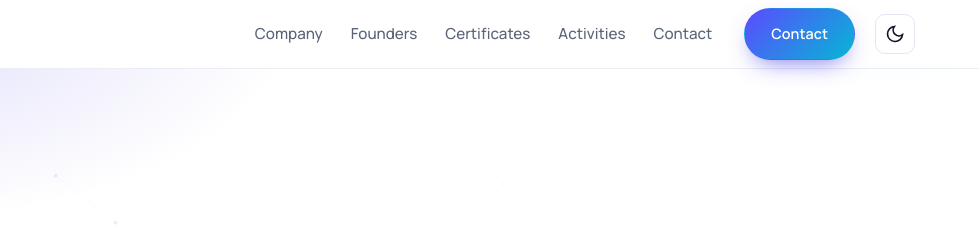
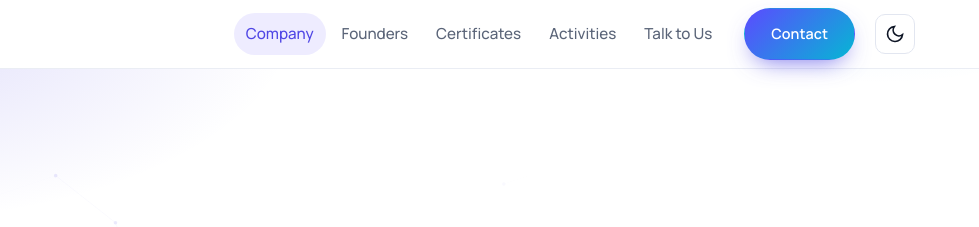
Before and after one commit to agenticqa2/agenticqa-website, a website: page hub/index.html in a window 1280 px wide. Shown: the top 227 px of the page, 301-1280 px from the left. Drawn offline with Linux system fonts and the light colour scheme.

Commit message:
feat(hub): rename nav Contact to Talk to Us + scroll-spy
Header nav label only; CTA button unchanged. IntersectionObserver
sets aria-current on the in-view section link. Cache-bust site.js.

```diff
--- a/assets/css/styles.css
+++ b/assets/css/styles.css
@@ -535,3 +535,6 @@ section{padding:96px 0}
 .feat .card{padding:24px}
 @media (min-width:1000px){.grid.g4.feat{grid-template-columns:repeat(4,1fr)}.grid.g4.feat>*{grid-column:auto!important}}
 @media (prefers-reduced-motion:reduce){.hv,.hv *,.hero-copy>*{animation:none!important}.hv-bar{transform:none}}
+
+/* nav scroll-spy */
+.site-nav a[aria-current="true"]{color:var(--brand);background:var(--accent-soft)}
--- a/assets/js/site.js
+++ b/assets/js/site.js
@@ -37,6 +37,37 @@
 
   var hdr = document.querySelector('.site-header');
   if (hdr) { var onS = function () { hdr.classList.toggle('scrolled', window.scrollY > 8); }; onS(); addEventListener('scroll', onS, { passive: true }); }
+
+  // Nav scroll-spy: aria-current on section in view
+  (function () {
+    var nav = document.querySelector('.site-nav');
+    if (!nav) return;
+    var links = Array.prototype.slice.call(nav.querySelectorAll('a[href^="#"]'));
+    if (!links.length) return;
+    var map = {};
+    links.forEach(function (a) {
+      var id = (a.getAttribute('href') || '').slice(1);
+      var el = id && document.getElementById(id);
+      if (el) map[id] = a;
+    });
+    var ids = Object.keys(map);
+    if (!ids.length) return;
+    function setCurrent(id) {
+      links.forEach(function (a) { a.removeAttribute('aria-current'); });
+      if (map[id]) map[id].setAttribute('aria-current', 'true');
+    }
+    if (!('IntersectionObserver' in window)) {
+      setCurrent(ids[0]);
+      return;
+    }
+    var io = new IntersectionObserver(function (entries) {
+      entries.forEach(function (en) {
+        if (en.isIntersecting) setCurrent(en.target.id);
+      });
+    }, { rootMargin: '-35% 0px -55% 0px', threshold: 0 });
+    ids.forEach(function (id) { io.observe(document.getElementById(id)); });
+  })();
+
 
   var year = document.getElementById('year');
   if (year) year.textContent = String(new Date().getFullYear());
--- a/hub/index.html
+++ b/hub/index.html
@@ -33,7 +33,7 @@
       <a href="#founder">Founders</a>
       <a href="#certificates">Certificates</a>
       <a href="#activities">Activities</a>
-      <a href="#contact">Contact</a>
+      <a href="#contact">Talk to Us</a>
     </nav>
     <a class="btn btn-primary btn-sm hdr-cta" href="#contact">Contact</a>
     <button class="icon-btn theme-toggle" type="button" aria-label="Toggle dark mode"><svg class="moon" viewBox="0 0 24 24" fill="none" stroke="currentColor" stroke-width="2" aria-hidden="true"><path d="M21 12.8A9 9 0 1 1 11.2 3a7 7 0 0 0 9.8 9.8z"/></svg><svg class="sun" viewBox="0 0 24 24" fill="none" stroke="currentColor" stroke-width="2" aria-hidden="true"><circle cx="12" cy="12" r="4"/><path d="M12 2v2M12 20v2M4.9 4.9l1.4 1.4M17.7 17.7l1.4 1.4M2 12h2M20 12h2M4.9 19.1l1.4-1.4M17.7 6.3l1.4-1.4"/></svg></button>
@@ -174,6 +174,6 @@
     <p class="copy">© <span id="year">2026</span> Agentic QA Technologies LLP · LLPIN: <span style="white-space:nowrap">ACV-7177</span> · Registered in Puducherry, India</p>
   </div>
 </footer>
-<script src="/assets/js/site.js?v=20261106m1" defer></script>
+<script src="/assets/js/site.js?v=20261109nav2" defer></script>
 </body>
 </html>
```
Also changed, not shown: hub/privacy.html (+1 -1 lines), sites/ai/index.html (+1 -1 lines), sites/aiengineering/index.html (+1 -1 lines), sites/neetjee/index.html (+1 -1 lines), sites/playwrightai/index.html (+1 -1 lines), 2 other files.
